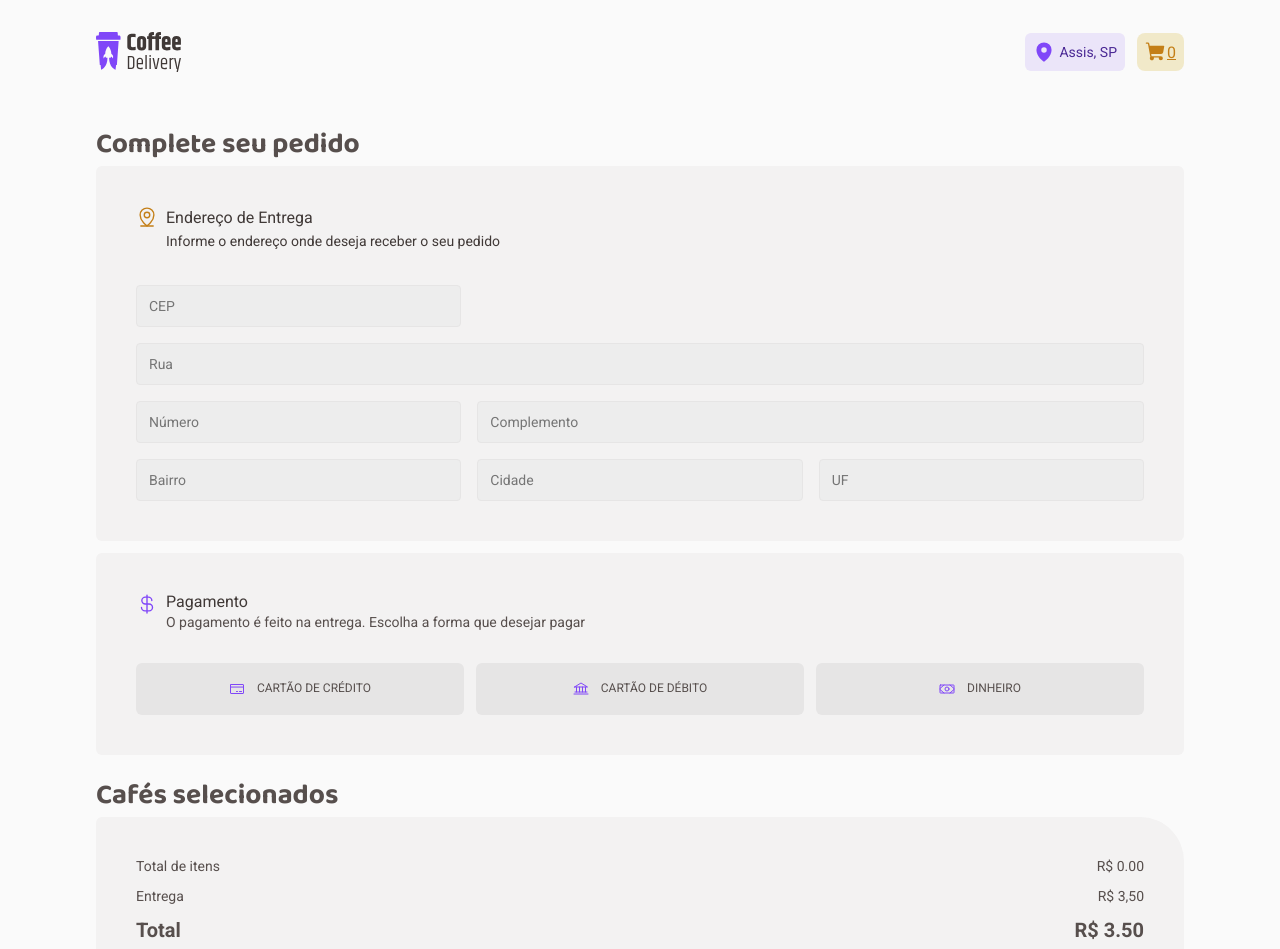
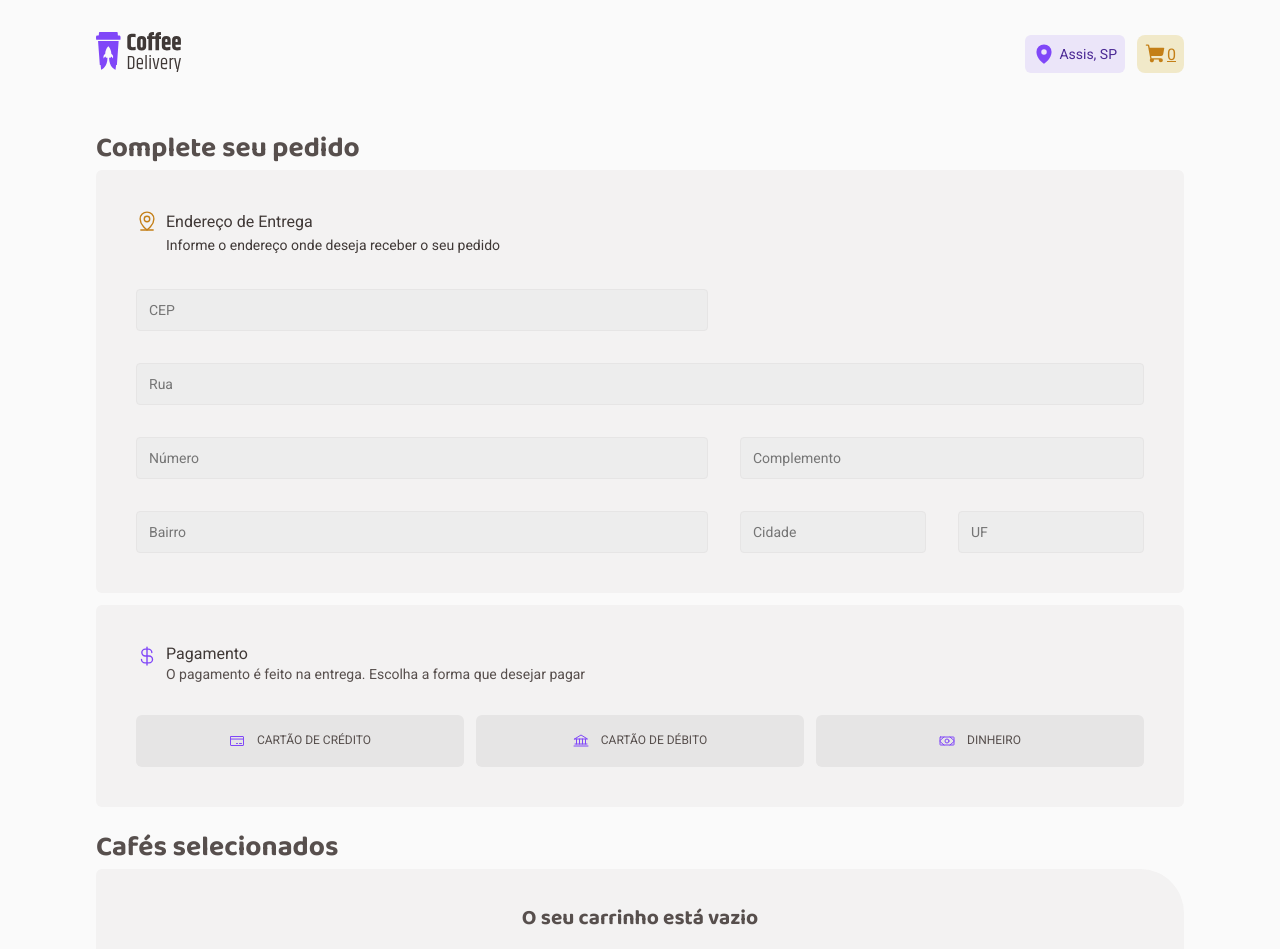
Before and after one commit to JoaoPedroVicentin/coffee-delivery, a React (Vite) app: page /checkout in a window 1280 px wide. Shown: the top 949 px of the page. Built offline with nearby package versions, Linux system fonts and the light colour scheme.

Commit message:
validando formulario

```diff
--- a/package.json
+++ b/package.json
@@ -15,7 +15,7 @@
     "phosphor-react": "^1.4.1",
     "react": "^18.2.0",
     "react-dom": "^18.2.0",
-    "react-hook-form": "^7.34.0",
+    "react-hook-form": "^7.34.2",
     "react-router-dom": "^6.3.0",
     "styled-components": "^5.3.5",
     "uuidv4": "^6.2.13",
--- a/src/components/Header/index.tsx
+++ b/src/components/Header/index.tsx
@@ -3,6 +3,7 @@ import logoCoffeeDelivery from "../../assets/logoCoffeeDelivery.svg";
 import { MapPin, ShoppingCart } from "phosphor-react";
 import { useContext } from "react";
 import { PurchaseContext } from "../../contexts/PurchaseContext";
+import { NavLink } from "react-router-dom";
 
 export function Header() {
 
@@ -10,7 +11,9 @@ export function Header() {
 
     return(
         <HeaderContainer>
-            <img src={logoCoffeeDelivery} alt=""/>
+            <NavLink to="/">
+                <img src={logoCoffeeDelivery} alt=""/>
+            </NavLink>
             <Action>
                 <Location>
                     <MapPin weight="fill" color='#8047f8' size={22}/>
--- a/src/components/Header/styles.ts
+++ b/src/components/Header/styles.ts
@@ -7,6 +7,12 @@ export const HeaderContainer = styled.header`
     display: flex;
     justify-content: space-between;
     align-items: center;
+
+    img{
+        &:focus-within{
+            border-color: red;
+        }
+    }
 
     @media (max-width: 550px) {
         padding: 2rem 1rem;
--- a/src/pages/Checkout/components/Address/index.tsx
+++ b/src/pages/Checkout/components/Address/index.tsx
@@ -1,7 +1,12 @@
 import { MapPinLine } from "phosphor-react";
+import { useFormContext } from "react-hook-form";
 import { AddressContainer, FormBody, FormContainer, FormHeader, FormTitle } from "./styled";
 
+
 export function Address() {
+    const { register } = useFormContext()
+
+
     return(
         <AddressContainer>
             <FormContainer>
@@ -14,13 +19,13 @@ export function Address() {
                 </FormHeader>
 
                 <FormBody>
-                    <input id="CEP" placeholder="CEP"/>
-                    <input id="Rua" placeholder="Rua"/>
-                    <input id="Numero" placeholder="Número"/>
+                    <input id="CEP" placeholder="CEP" {...register("cep")}/>
+                    <input id="Rua" placeholder="Rua" {...register("rua")}/>
+                    <input id="Numero" placeholder="Número" {...register("numero")}/>
                     <input id="Complemento" placeholder="Complemento"/>
-                    <input id="Bairro" placeholder="Bairro"/>
-                    <input id="Cidade" placeholder="Cidade"/>
-                    <input id="UF" placeholder="UF"/>
+                    <input id="Bairro" placeholder="Bairro" {...register("bairro")}/>
+                    <input id="Cidade" placeholder="Cidade" {...register("cidade")}/>
+                    <input id="UF" placeholder="UF" {...register("uf")}/>
                 </FormBody>
             </FormContainer>
         </AddressContainer>
--- a/src/pages/Checkout/components/Purchase/index.tsx
+++ b/src/pages/Checkout/components/Purchase/index.tsx
@@ -1,4 +1,4 @@
-import { useContext } from "react";
+import { ButtonHTMLAttributes, useContext } from "react";
 import { PurchaseContext } from "../../../../contexts/PurchaseContext";
 import { Product } from "./Products";
 import { ButtonPurchase, PurchaseContainer, ValueDescription, ValuePurchase} from "./styled";
@@ -18,7 +18,11 @@ export function Purchase() {
                     value={purchase.value}/>
                 )
             })}
-            <ValuePurchase>
+            {listPurchase.length === 0 && (
+                <h2>O seu carrinho está vazio</h2>
+            )}
+            {listPurchase.length > 0 && (
+                <ValuePurchase>
                 <ValueDescription>
                     <p>Total de itens</p>
                     <p>R$ {subTotal.toFixed(2)}</p>
@@ -32,7 +36,8 @@ export function Purchase() {
                     <strong>R$ {totalOrder.toFixed(2)}</strong>
                 </ValueDescription>
             </ValuePurchase>
-            <ButtonPurchase><a href="/success">CONFIRMAR PEDIDO</a></ButtonPurchase>
+            )}
+            <ButtonPurchase type="submit">CONFIRMAR PEDIDO</ButtonPurchase>
         </PurchaseContainer>
     )
 }
--- a/src/pages/Checkout/index.tsx
+++ b/src/pages/Checkout/index.tsx
@@ -2,20 +2,50 @@ import { Address } from "./components/Address";
 import { Payment } from "./components/Payment";
 import { Purchase } from "./components/Purchase";
 import { CheckoutContainer, FormColumn } from "./styles";
+import * as zod from 'zod';
+import { zodResolver } from '@hookform/resolvers/zod';
+import { useForm, FormProvider } from "react-hook-form";
 
+const confirmOrderValidationSchema = zod.object({
+    cep: zod.string().min(1, "Informe o CEP"),
+    rua: zod.string().min(1, "Informe a Rua"),
+    numero: zod.string().min(1, "Informe o Numero"),
+    complemento: zod.string(),
+    bairro: zod.string().min(1, "Informe o Bairro"),
+    cidade: zod.string().min(1, "Informe a Cidade"),
+    uf: zod.string().min(1, "Informe o UF")
+})
+
+export type OrderData = zod.infer<typeof confirmOrderValidationSchema>
+
+type ConfirmOrderFormData = OrderData
 
 export function Checkout() {
-    return(
+    const confirmOrderForm = useForm<ConfirmOrderFormData>({
+        resolver: zodResolver(confirmOrderValidationSchema)
+    })
+
+    const { handleSubmit } = confirmOrderForm
+
+    function handleConfirmOrder(data: ConfirmOrderFormData){
+        console.log(data)
+    }
+
+    return (
         <CheckoutContainer>
+            <FormProvider {...confirmOrderForm}>
+                <form onSubmit={handleSubmit(handleConfirmOrder)}>
                     <FormColumn>
                         <h1>Complete seu pedido</h1>
-                <Address/>
-                <Payment/>
+                        <Address />
+                        <Payment />
                     </FormColumn>
                     <FormColumn>
                         <h1>Cafés selecionados</h1>
-                <Purchase/>
+                        <Purchase />
                     </FormColumn>
+                </form>
+            </FormProvider>
         </CheckoutContainer>
     )
 }
--- a/src/pages/Checkout/styles.ts
+++ b/src/pages/Checkout/styles.ts
@@ -2,16 +2,18 @@ import styled from "styled-components";
 
 export const CheckoutContainer = styled.main`
     padding: 2rem 6rem;
-    gap: 2rem;
-    display: grid;
-    grid-template-columns: 1.25fr 0.75fr;
 
-    @media (max-width: 1339px) {
-        grid-template-columns: 1fr;
+    form{
+        display: grid;
+        grid-template-columns: 1.25fr 0.75fr;
+        gap: 2rem;
+
+        @media (max-width: 1339px) {
+            grid-template-columns: 1fr;
+        }
     }
-
     @media (max-width: 550px) {
-        padding: 2rem 0.5rem;
+            padding: 2rem 0.5rem;
     }
 `
 
--- a/src/pages/Success/styles.ts
+++ b/src/pages/Success/styles.ts
@@ -53,14 +53,23 @@ export const ConfirmHeader = styled.div`
 `
 
 export const ConfirmBody = styled.div`
-    border: 1px solid red;
-    border-image: linear-gradient(to left, #8047f8, #dbac2c );
-    border-image-slice: 1;
-    padding: 2.5rem;
-    display: flex;
-    flex-direction: column;
-    gap: 2rem;
-`
+  padding: 2.5rem;
+  border-radius: 6px 36px 6px 36px;
+  position: relative;
+  background: ${props => props.theme['background']};
+  min-width: 32rem;
+  display: flex;
+  flex-direction: column;
+  gap: 2rem;
+  &::before {
+    content: "";
+    position: absolute;
+    inset: -1px;
+    z-index: -1;
+    border-radius: 7px 37px 7px 37px;
+    background: linear-gradient(102.89deg, #dbac2c 2.61%, #8047f8 98.76%);
+  }
+`;
 
 export const ConfirmInfo = styled.div`
     display: flex;
```
Lines whose indentation alone changed are shown as unchanged.
